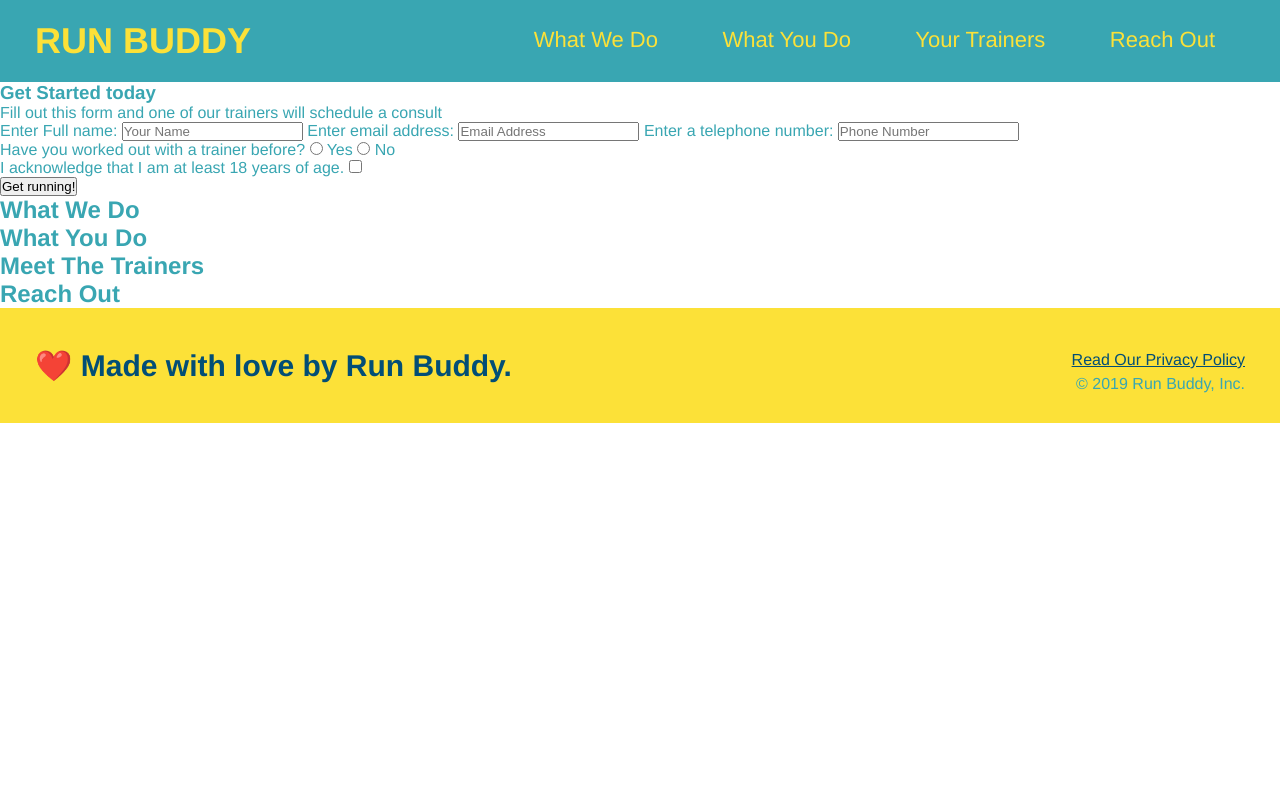
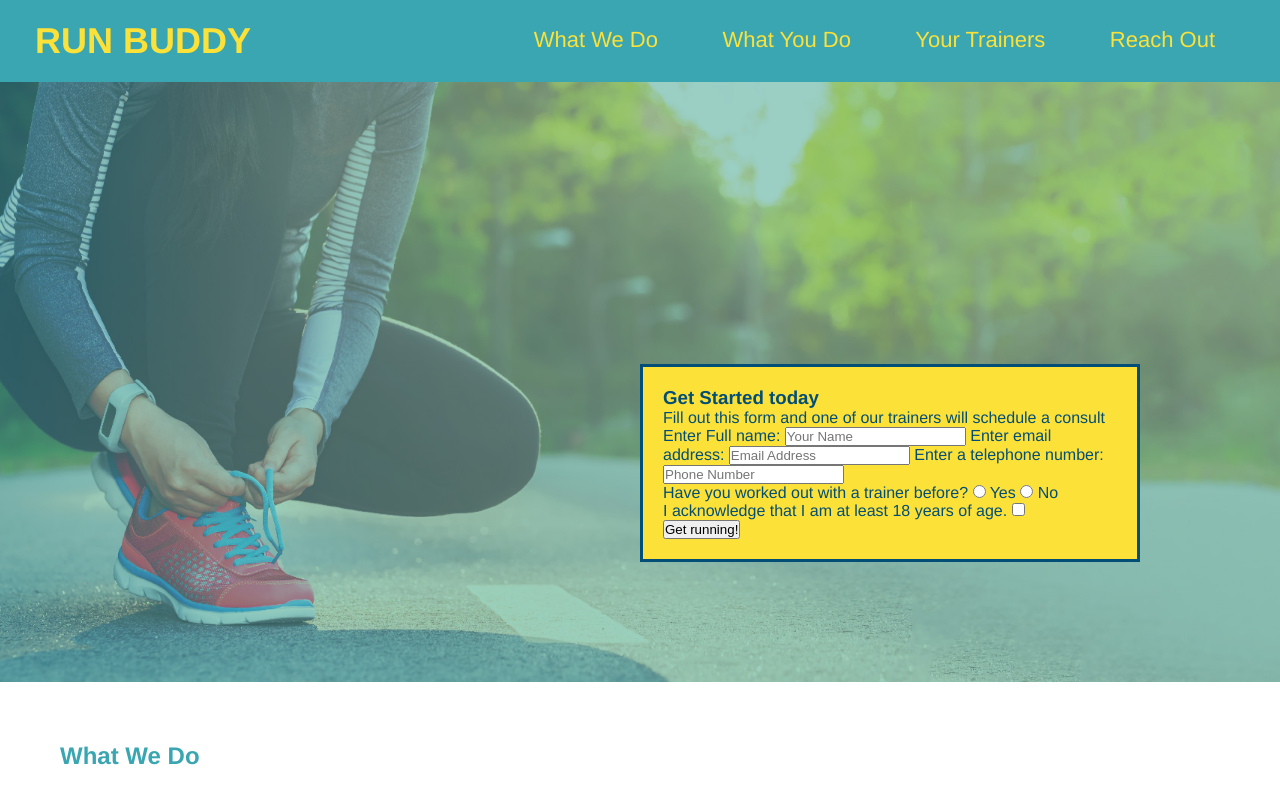
Before and after one commit to genxsj/run-buddy, a plain HTML site: page index.html in a window 1280 px wide. Shown: the top 800 px of the page. Drawn offline with Linux system fonts and the light colour scheme.

Commit message:
pre-signup form

```diff
--- a/assets/css/style.css
+++ b/assets/css/style.css
@@ -66,3 +66,45 @@ header {
   footer a {
     color: #024e76;
   }
+
+  section {
+    padding: 60px;
+  }
+
+  section {
+    padding: 60px;
+  }
+
+  /* Hero Style Start */
+.hero {
+  background-image: url("../images/hero-bg.jpg");
+  height: 600px;
+  background-size: cover;
+  background-position: center;
+  position: relative;
+
+}
+/* Hero Style End */
+
+.hero-form {
+  background-color: #fce138;
+  padding: 20px;
+  width: 500px;
+  color: #024e76;
+}
+
+.hero-form {
+  ...
+  border: solid 3px #024e76;
+}
+
+.hero-form {
+  border: 3px solid #024e76;
+  background-color: #fce138;
+  padding: 20px;
+  width: 500px;
+  color: #024e76;
+  position: absolute;
+  bottom: 120px;
+  right: 140px;
+}
--- a/index.html
+++ b/index.html
@@ -34,8 +34,8 @@
         </nav>
     </header>
 
-        <section>
-          <div>
+        <section class="hero">
+          <div class="hero-form">
             <h3>Get Started today</h3>
             <p>Fill out this form and one of our trainers will schedule a consult</p>
             <!-- Add form element -->
@@ -43,9 +43,9 @@
                 <label for="name">Enter Full name:</label>
                 <input type="text" placeholder="Your Name" name="name" id="name" />
                 <label for="email">Enter email address:</label>
-                <input type="text" placeholder="Email Address" name="email" id="email" />
+                <input type="email" placeholder="Email Address" name="email" id="email" />
                 <label for="phone">Enter a telephone number:</label>
-                <input type="text" placeholder="Phone Number" name="phone" id="phone" />
+                <input type="tel" placeholder="Phone Number" name="phone" id="phone" />
                 <p>
                     Have you worked out with a trainer before?
                     <input type="radio" name="trainer-confirm" id="trainer-yes" />
@@ -66,9 +66,7 @@
           </div>
         </section>
 
-    <!-- hero/jumbotron -->
-    <section>
-    </section>
+
 
     <!-- "what we do" section -->
     <section>
```
Also changed, not shown: assets/images/hero-bg.jpg (added).
